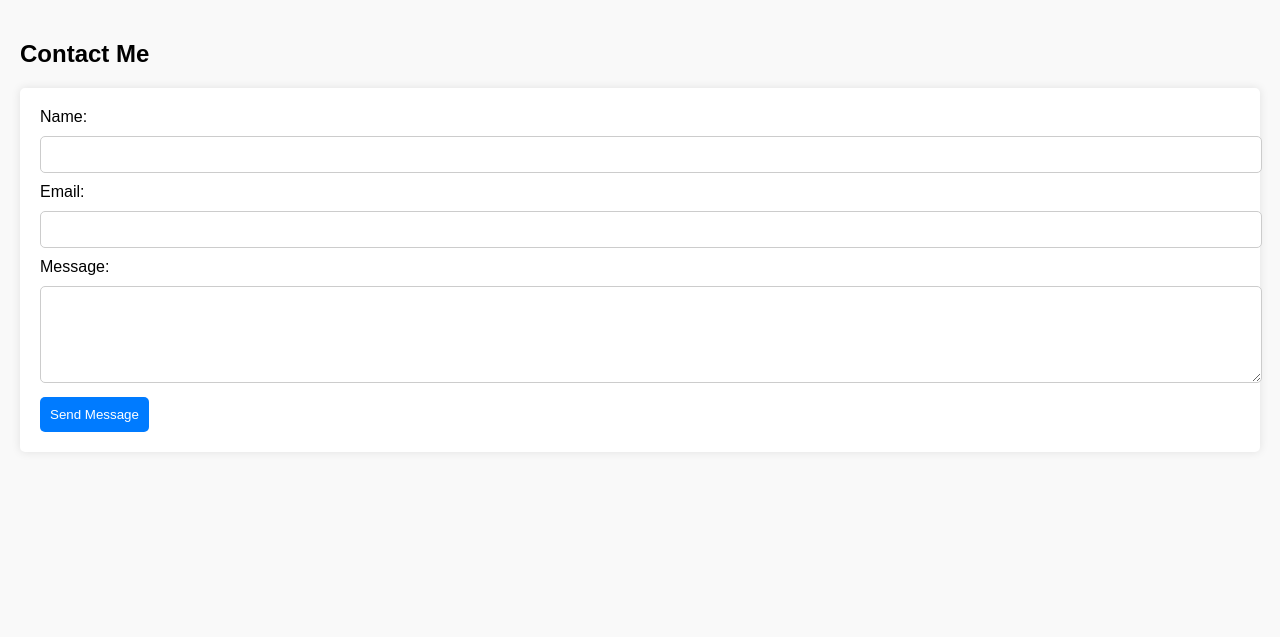
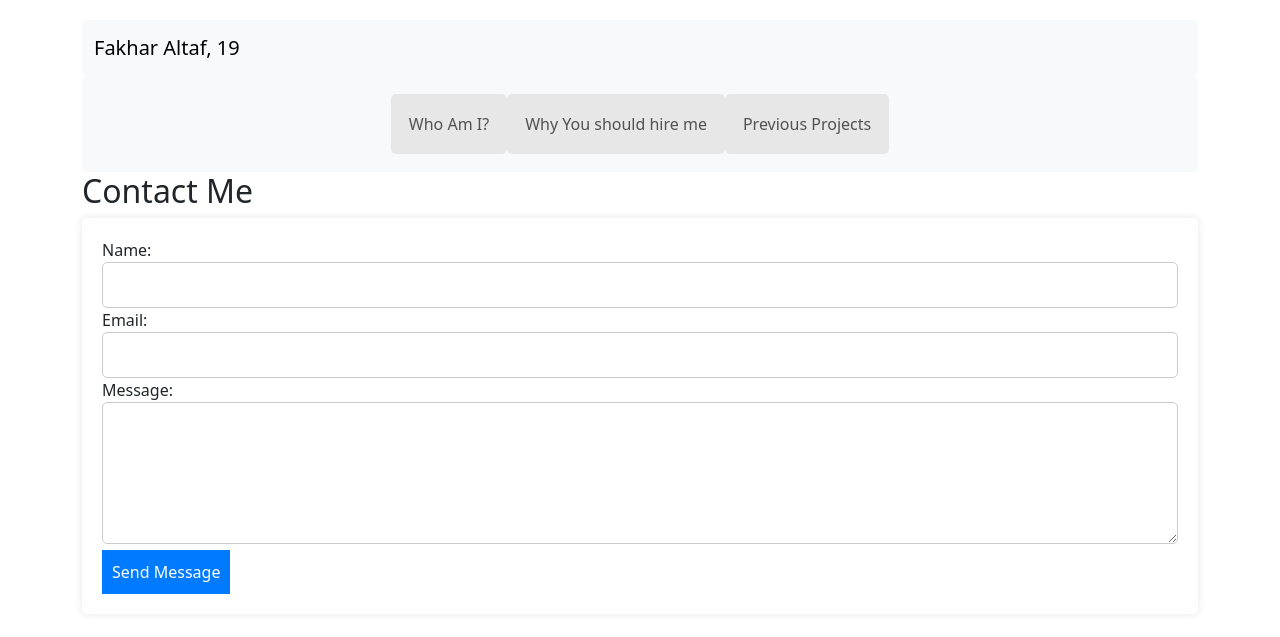
Before and after one commit to fakharaltaf/myportfolio, a plain HTML site: page contact-me.html in a window 1280 px wide. Drawn offline with nearby package versions, Linux system fonts and the light colour scheme.

Commit message:
Update contact-me.html

```diff
--- a/contact-me.html
+++ b/contact-me.html
@@ -1,13 +1,47 @@
 <!DOCTYPE html>
 <html lang="en">
+<link rel="stylesheet" href="style.css">
+<link href="https://cdn.jsdelivr.net/npm/bootstrap@5.3.0-alpha1/dist/css/bootstrap.min.css" rel="stylesheet">
 <head>
     <meta charset="UTF-8">
     <meta name="viewport" content="width=device-width, initial-scale=1.0">
-    <title>Contact Form</title>
-    <link rel="stylesheet" href="style.css"> <!-- Link to CSS file -->
+    <title>Fakhar Altaf Portfolio</title>
 </head>
-<body>
+<div class="container">
+    <nav class="navbar navbar-expand-lg navbar-light bg-light rounded" aria-label="Eleventh navbar example">
+      <div class="container-fluid">
+        <a class="navbar-brand" href="index.html"> Fakhar Altaf, 19 </a>
+        <button class="navbar-toggler" type="button" data-bs-toggle="collapse" data-bs-target="#navbarsExample09" aria-controls="navbarsExample09" aria-expanded="false" aria-label="Toggle navigation">
+          <span class="navbar-toggler-icon"></span>
+        </button>
+      </div>
+    </nav>
 
+    <nav class="navbar navbar-expand-lg navbar-light bg-light rounded" aria-label="Twelfth navbar example">
+      <div class="container-fluid">
+        <button class="navbar-toggler" type="button" data-bs-toggle="collapse" data-bs-target="#navbarsExample10" aria-controls="navbarsExample10" aria-expanded="false" aria-label="Toggle navigation">
+          <span class="navbar-toggler-icon"></span>
+        </button>
+
+        <div class="collapse navbar-collapse justify-content-md-center" id="navbarsExample10">
+          <ul class="navbar-nav">
+
+            <li class="nav-item">
+              <a class="nav-link" href="index.html">Who Am I?</a>
+            </li>
+
+            <li class="nav-item">
+                <a class="nav-link" href="CV.html">Why You should hire me</a>
+            </li>
+
+            <li class="nav-item">
+                <a class="nav-link" href="Projects.html">Previous Projects</a>
+            </li>
+
+          </ul>
+        </div>
+      </div>
+    </nav>
 <h2>Contact Me</h2>
 <form id="contactForm">
     <label for="name">Name:</label>
```
